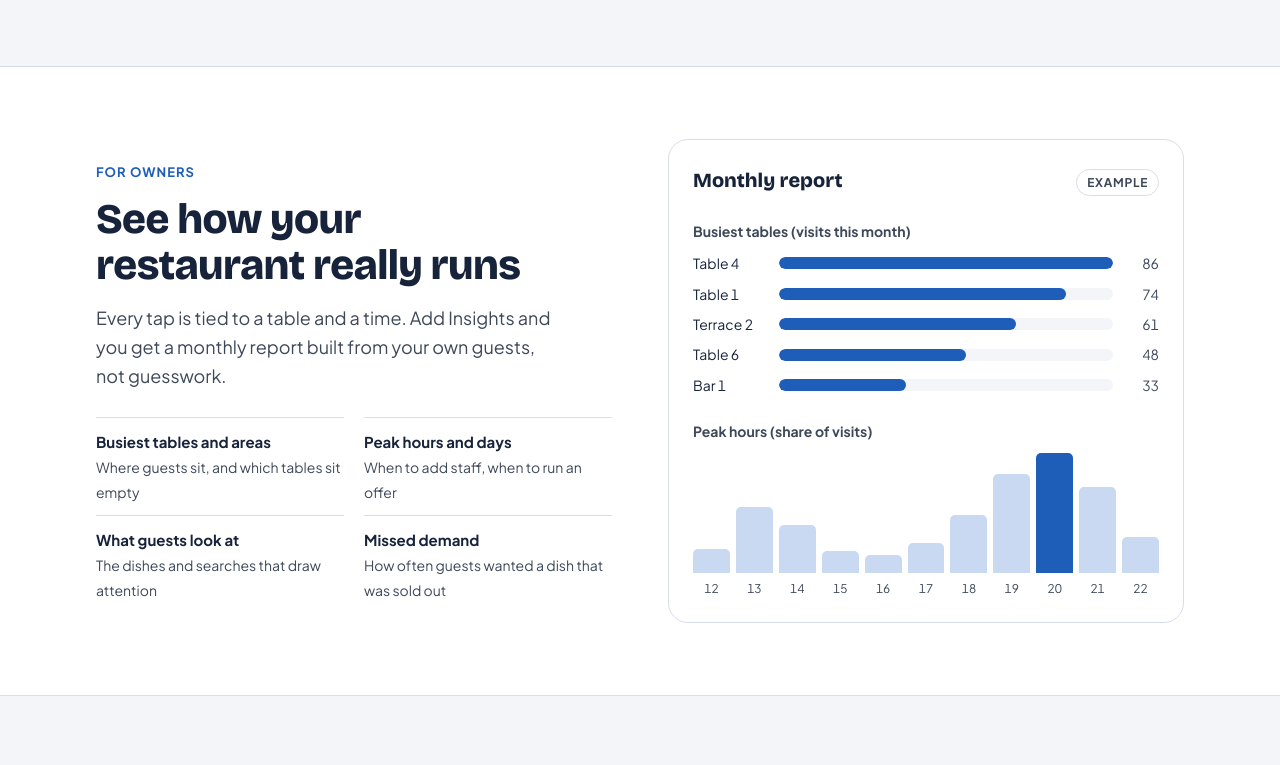
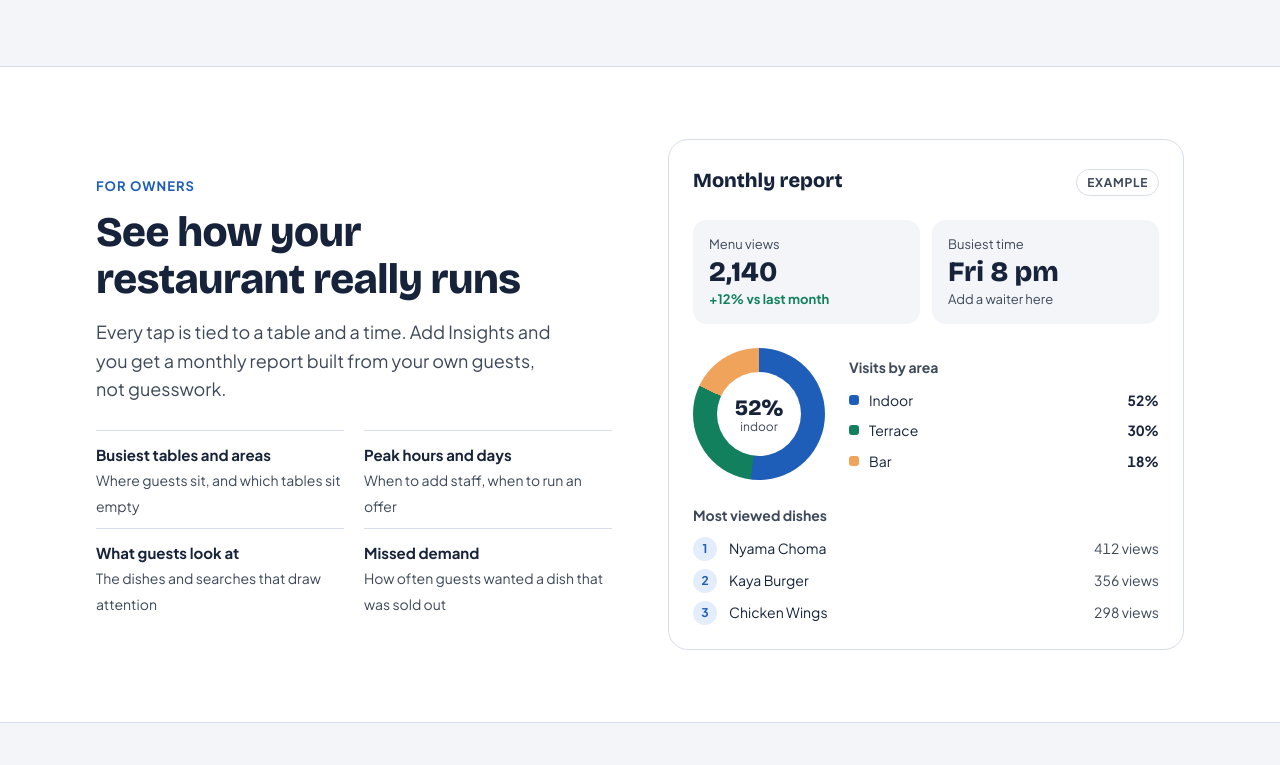
Before and after one commit to samasuma/tablepay, a plain HTML site: page index.html in a window 1280 px wide. Shown: the part 1320-2085 px from the top of the page. Drawn offline with nearby package versions, Linux system fonts and the light colour scheme.

Commit message:
Website: modern example report with KPI tiles, donut chart and top dishes

```diff
--- a/index.html
+++ b/index.html
@@ -136,6 +136,26 @@ section.band { padding-block: 72px; }
 .vbars i { display: block; background: var(--bar); border-radius: 5px 5px 0 0; }
 .vbars i.peak { background: var(--blue); }
 .vlabels { display: grid; grid-template-columns: repeat(11, minmax(0, 1fr)); gap: 6px; font-size: 12px; color: var(--muted); text-align: center; margin-top: 6px; font-variant-numeric: tabular-nums; }
+.kpis { display: grid; grid-template-columns: repeat(2, minmax(0, 1fr)); gap: 12px; }
+.kpi { background: var(--ground); border-radius: 14px; padding: 14px 16px; display: flex; flex-direction: column; gap: 2px; }
+.kpi span { font-size: 13px; color: var(--muted); }
+.kpi b { font-family: var(--display); font-size: 28px; font-weight: 800; line-height: 1.1; }
+.kpi em { font-style: normal; font-size: 13px; color: var(--muted); }
+.kpi em.up { color: var(--green); font-weight: 700; }
+.split { display: flex; align-items: center; gap: 24px; }
+.donut { width: 132px; height: 132px; flex: none; border-radius: 999px; background: conic-gradient(var(--blue) 0 52%, var(--green) 52% 82%, #F0A35B 82% 100%); display: flex; align-items: center; justify-content: center; }
+.donut > div { width: 84px; height: 84px; border-radius: 999px; background: var(--surface); display: flex; flex-direction: column; align-items: center; justify-content: center; line-height: 1.1; }
+.donut b { font-family: var(--display); font-size: 22px; }
+.donut span { font-size: 12px; color: var(--muted); }
+.legend { flex: 1; display: flex; flex-direction: column; gap: 8px; font-size: 14px; }
+.legend h4 { margin: 0 0 2px; }
+.legend span { display: flex; align-items: center; gap: 10px; }
+.legend i { width: 10px; height: 10px; border-radius: 3px; flex: none; }
+.legend em { margin-left: auto; font-style: normal; font-weight: 700; font-variant-numeric: tabular-nums; }
+.top { list-style: none; counter-reset: t; margin: 0; padding: 0; display: flex; flex-direction: column; gap: 8px; }
+.top li { counter-increment: t; display: flex; align-items: center; gap: 12px; font-size: 14px; }
+.top li::before { content: counter(t); width: 24px; height: 24px; border-radius: 999px; background: var(--blue-soft); color: var(--blue); font-size: 12px; font-weight: 800; display: flex; align-items: center; justify-content: center; flex: none; }
+.top em { margin-left: auto; font-style: normal; color: var(--muted); font-variant-numeric: tabular-nums; }
 .insights { display: grid; grid-template-columns: repeat(2, minmax(0, 1fr)); gap: 10px 20px; margin-top: 26px; }
 .insights div { border-top: 1px solid var(--line); padding-top: 12px; }
 .insights b { display: block; font-size: 15px; }
@@ -275,24 +295,28 @@ footer { padding-bottom: 72px; }
         </div>
       </div>
       <div class="feature-media">
-        <div class="report" role="img" aria-label="Example monthly report: Table 4 is the busiest table and 8 pm is the peak hour">
+        <div class="report" role="img" aria-label="Example monthly report: 2,140 menu views, up 12 percent; busiest time Friday 8 pm; visits by area indoor 52 percent, terrace 30 percent, bar 18 percent; most viewed dish Nyama Choma">
           <div class="report-head"><b>Monthly report</b><span class="tag">Example</span></div>
-          <div>
-            <h4>Busiest tables (visits this month)</h4>
-            <div class="hbars">
-              <div class="hbar"><span>Table 4</span><span class="track"><span class="fill" style="width: 100%; display: block;"></span></span><span class="v">86</span></div>
-              <div class="hbar"><span>Table 1</span><span class="track"><span class="fill" style="width: 86%; display: block;"></span></span><span class="v">74</span></div>
-              <div class="hbar"><span>Terrace 2</span><span class="track"><span class="fill" style="width: 71%; display: block;"></span></span><span class="v">61</span></div>
-              <div class="hbar"><span>Table 6</span><span class="track"><span class="fill" style="width: 56%; display: block;"></span></span><span class="v">48</span></div>
-              <div class="hbar"><span>Bar 1</span><span class="track"><span class="fill" style="width: 38%; display: block;"></span></span><span class="v">33</span></div>
+          <div class="kpis">
+            <div class="kpi"><span>Menu views</span><b>2,140</b><em class="up">+12% vs last month</em></div>
+            <div class="kpi"><span>Busiest time</span><b>Fri 8 pm</b><em>Add a waiter here</em></div>
+          </div>
+          <div class="split">
+            <div class="donut" aria-hidden="true"><div><b>52%</b><span>indoor</span></div></div>
+            <div class="legend">
+              <h4>Visits by area</h4>
+              <span><i style="background: var(--blue);"></i>Indoor<em>52%</em></span>
+              <span><i style="background: var(--green);"></i>Terrace<em>30%</em></span>
+              <span><i style="background: #F0A35B;"></i>Bar<em>18%</em></span>
             </div>
           </div>
           <div>
-            <h4>Peak hours (share of visits)</h4>
-            <div class="vbars" aria-hidden="true">
-              <i style="height: 20%"></i><i style="height: 55%"></i><i style="height: 40%"></i><i style="height: 18%"></i><i style="height: 15%"></i><i style="height: 25%"></i><i style="height: 48%"></i><i style="height: 82%"></i><i class="peak" style="height: 100%"></i><i style="height: 71%"></i><i style="height: 30%"></i>
-            </div>
-            <div class="vlabels" aria-hidden="true"><span>12</span><span>13</span><span>14</span><span>15</span><span>16</span><span>17</span><span>18</span><span>19</span><span>20</span><span>21</span><span>22</span></div>
+            <h4>Most viewed dishes</h4>
+            <ol class="top">
+              <li><span>Nyama Choma</span><em>412 views</em></li>
+              <li><span>Kaya Burger</span><em>356 views</em></li>
+              <li><span>Chicken Wings</span><em>298 views</em></li>
+            </ol>
           </div>
         </div>
       </div>
```
